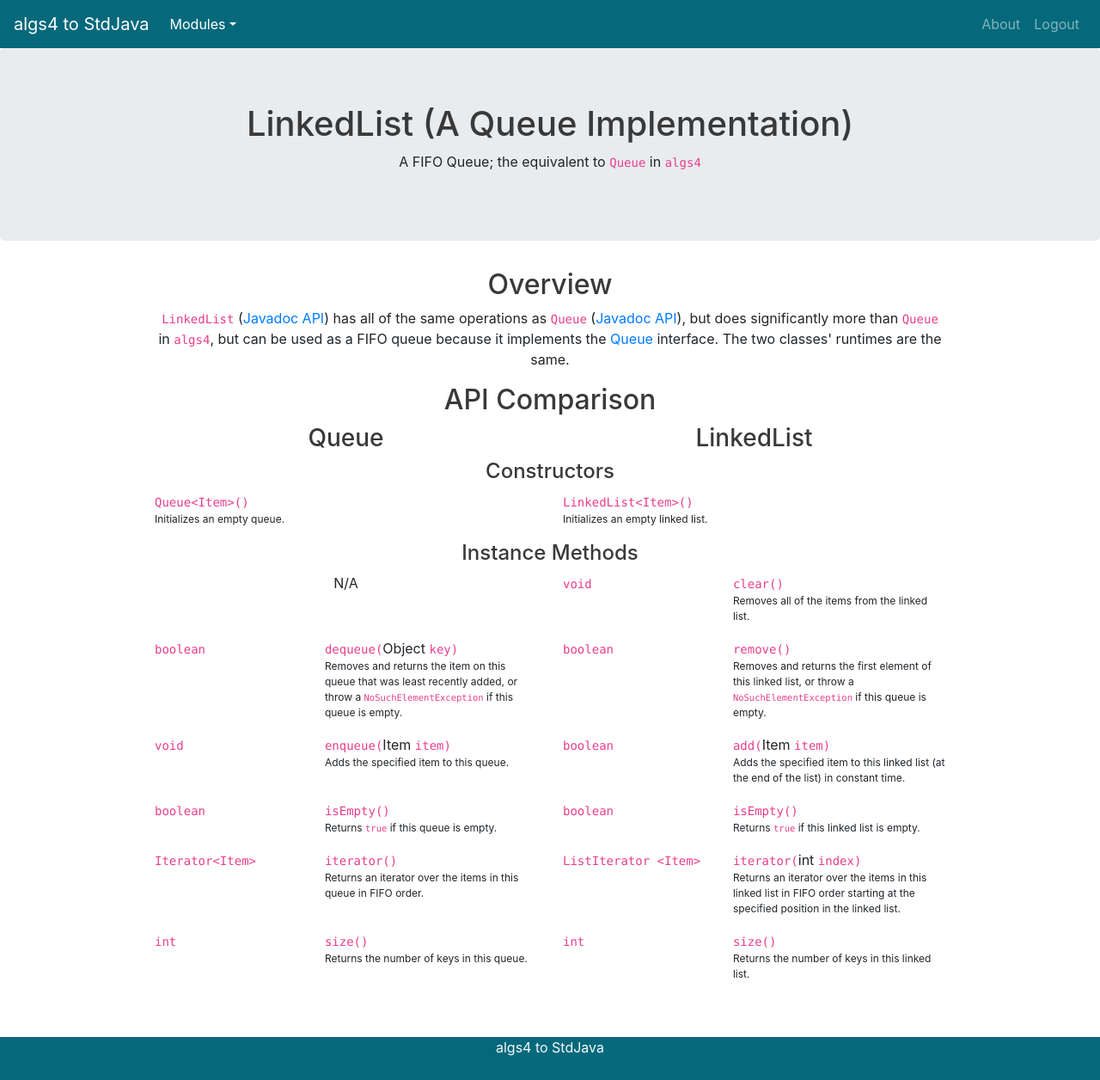
After one commit to nfinkle/algs4-to-stdjava, a Flask app: page /modules/queue.html in a window 1280 px wide. The commit adds this page. Shown: the whole page at 86% size. Run offline with Flask 2, Linux system fonts and the light colour scheme; parts of the project's set-up code (start-up, migrations or seed data) failed here and were passed over; some libraries are stand-ins or nearby versions.

Commit message:
Added Queue

```diff
--- a/app.py
+++ b/app.py
@@ -71,6 +71,11 @@ def show_treemap():
     return render_template('modules/treemap.html', is_about=False, constructors=True)
 
 
+@app.route('/modules/queue.html')
+def show_queue():
+    return render_template('modules/queue.html', is_about=False, constructors=True)
+
+
 @app.route('/about_auth.html')
 def show_about_auth():
     return render_template('about_auth.html', is_about=True)
--- a/templates/auth_navbar.html
+++ b/templates/auth_navbar.html
@@ -22,7 +22,7 @@
 					<a class="dropdown-item" href="{{ url_for('show_hashset') }}">HashSet</a>
 					<a class="dropdown-item" href="{{ url_for('show_treemap') }}">TreeMap</a>
 					<a class="dropdown-item" href="{{ url_for('show_module') }}">PriorityQueue</a>
-					<a class="dropdown-item" href="{{ url_for('show_module') }}">Queue</a>
+					<a class="dropdown-item" href="{{ url_for('show_queue') }}">Queue</a>
 					<a class="dropdown-item" href="{{ url_for('show_module') }}">Stack</a>
 					<!-- <h6 class="dropdown-header">Miscellaneous</h6>
 					<a class="dropdown-item" href="{{ url_for('show_module') }}">Random</a>
--- a/templates/index.html
+++ b/templates/index.html
@@ -123,7 +123,7 @@
 					<div class="progress">{{ progressBars["else"]|safe }}</div>
 				</div>
 				<div class="col-xs-5 col-sm-3 col-md-5 col-lg-4 col-xl-3">
-					<a href="{{ url_for('show_module') }}" role="button" class="btn btn-block btn-success">Learn</a>
+					<a href="{{ url_for('show_queue') }}" role="button" class="btn btn-block btn-success">Learn</a>
 				</div>
 			</div>
 		</div>
--- /dev/null
+++ b/templates/modules/queue.html
@@ -0,0 +1,55 @@
+{% extends "modules/module_base.html" %}
+
+<!-- head -->
+{% block pageTitle %}Queue (LinkedList){% endblock %}
+{% block pageDescription %}Learn LinkedList from Queue in algs4{% endblock %}
+{% set extendType = true %}
+
+<!-- body -->
+{% block title %}LinkedList (A Queue Implementation){% endblock %}
+{% block subtitle %}A FIFO Queue; the equivalent to <code>Queue</code> in
+<code>algs4</code>{% endblock %}
+
+{% set className = ["Queue", "LinkedList"] %}
+{% set nonexistantMethod = {"fname":"", "type": "N/A", "description":"", "empty": True} %}
+{% set generics = ["Item", "Item"] %}
+
+{% block description %}
+<p><code>LinkedList</code> (<a href="https://docs.oracle.com/javase/8/docs/api/java/util/LinkedList.html">Javadoc
+		API</a>) has all of the same operations as <code>Queue</code> (<a
+		href="https://algs4.cs.princeton.edu/code/javadoc/edu/princeton/cs/algs4/Queue.html">Javadoc
+		API</a>), but does significantly more than <code>Queue</code> in <code>algs4</code>, but can be used as a FIFO
+	queue
+	because it implements the <a href="https://docs.oracle.com/javase/8/docs/api/java/util/Queue.html">Queue</a>
+	interface. The two classes' runtimes are the same.</p>
+{% endblock %}
+
+{% block constructorCells %}
+{% for item in [  [{"description": "Initializes an empty queue.", "args": ""},{"description": "Initializes an empty linked list.", "args": ""}]
+] %}
+{% include "modules/constructor_cell.html" %}
+{% endfor %}
+{% endblock %}
+
+
+{% block cells %}
+<!-- flush -->
+{% for item in [
+	[nonexistantMethod,{"fname": "clear", "type":"void", "description": "Removes all of the items from the linked list.", "args":""}],
+	[{"fname": "dequeue", "type": "boolean", "description": "Removes and returns the item on this queue that was least recently added, or throw a <code>NoSuchElementException</code> if this queue is empty."|safe, "args": "</code>Object <code>key"|safe},
+		{"fname": "remove", "type": "boolean", "args": "",
+		"description": "Removes and returns the first element of this linked list, or throw a <code>NoSuchElementException</code> if this queue is empty."|safe}],
+	[{"fname": "enqueue", "type": "void", "args":"</code>Item <code>item"|safe, "description": "Adds the specified item to this queue."},
+		{"fname": "add", "type": "boolean", "args":"</code>Item <code>item"|safe, "description": "Adds the specified item to this linked list (at the end of the list) in constant time."}],
+	[{"fname": "isEmpty", "type": "boolean", "description": "Returns <code>true</code> if this queue is empty."|safe, "args": ""}, {"fname": "isEmpty", "type": "boolean", "description": "Returns <code>true</code> if this linked list is empty."|safe, "args": ""}],
+	[{"fname": "iterator", "type":"Iterator<Item>", "args":"", "description":"Returns an iterator over the items in this
+		queue in FIFO order."},
+		{"fname": "iterator", "type":"ListIterator <Item>", "args":"</code>int <code>index"|safe, "description":"Returns an iterator over the items in this linked list in FIFO order starting at the specified position in the linked list."}],
+	[{"fname":"size", "type":"int", "args":"", "description":"Returns the number of keys in this queue."},
+		{"fname":"size", "type":"int", "args":"", "description":"Returns the number of keys in this linked list."}]
+]  %}
+{% include "modules/method_cell.html" %}
+{% endfor %}
+
+
+{% endblock %}
```
